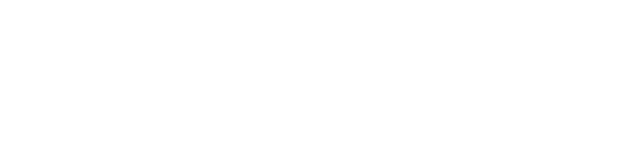
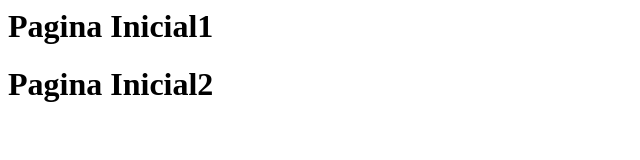
Before and after one commit to celobento/cuso-git, a plain HTML site: page index.html in a window 1280 px wide. Shown: the whole page, without its empty margins (0-640 px from the left). Drawn offline with Linux system fonts and the light colour scheme.

Commit message:
Teste GIT

```diff
--- a/index.html
+++ b/index.html
@@ -3,6 +3,7 @@
 	<title>Pagina Teste ALteração</title>
 </head>
 <body>
-
+	<h1>Pagina Inicial1</h1>
+	<h1>Pagina Inicial2</h1>
 </body>
 </html>
```
